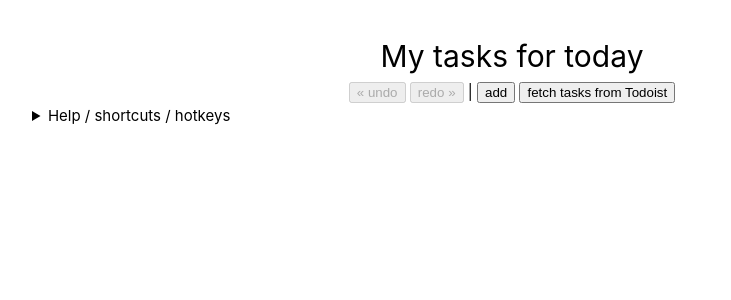
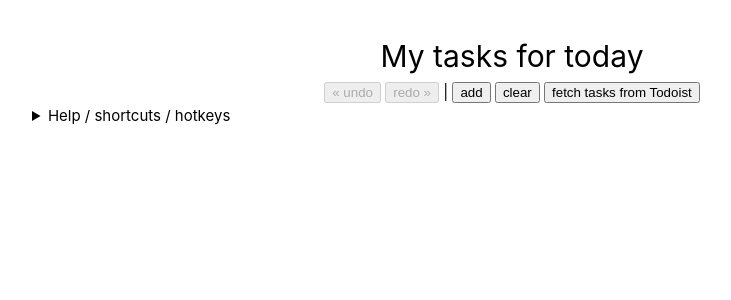
Before and after one commit to ihoru/svelte_playground, a Svelte app: page / in a window 1280 px wide. Shown: the top 300 px of the page, without its empty margins (128-859 px from the left). Built offline with nearby package versions, Linux system fonts and the light colour scheme.

Commit message:
Button to clear all tasks

```diff
--- a/src/components/CurrentTasks.svelte
+++ b/src/components/CurrentTasks.svelte
@@ -88,6 +88,10 @@
         const task = taskActions.add(tasks.length);
         await tick();
         taskTitleRefs[task.id].focus();
+    }
+
+    async function clearTasks() {
+        tasks = [];
     }
 
     async function fetchTodoistTasks() {
@@ -404,6 +408,7 @@
     <button disabled="{!canRedo}" on:click="{redo}" tabindex="-1">redo &raquo;</button>
     |
     <button on:click="{addTaskToTheEnd}" tabindex="-1">add</button>
+    <button on:click="{clearTasks}" tabindex="-1">clear</button>
     <button disabled="{loading}" on:click="{fetchTodoistTasks}"
             tabindex="-1"
     >fetch tasks from Todoist
```
